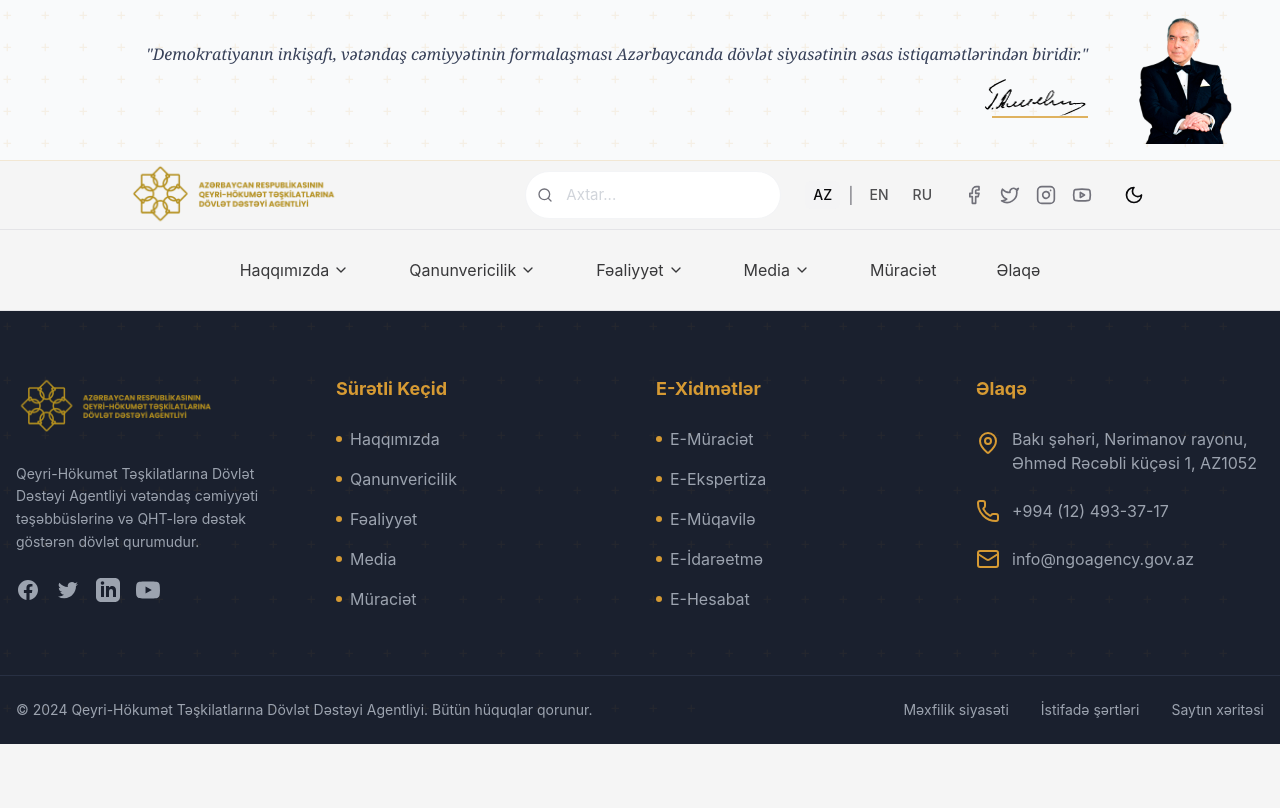
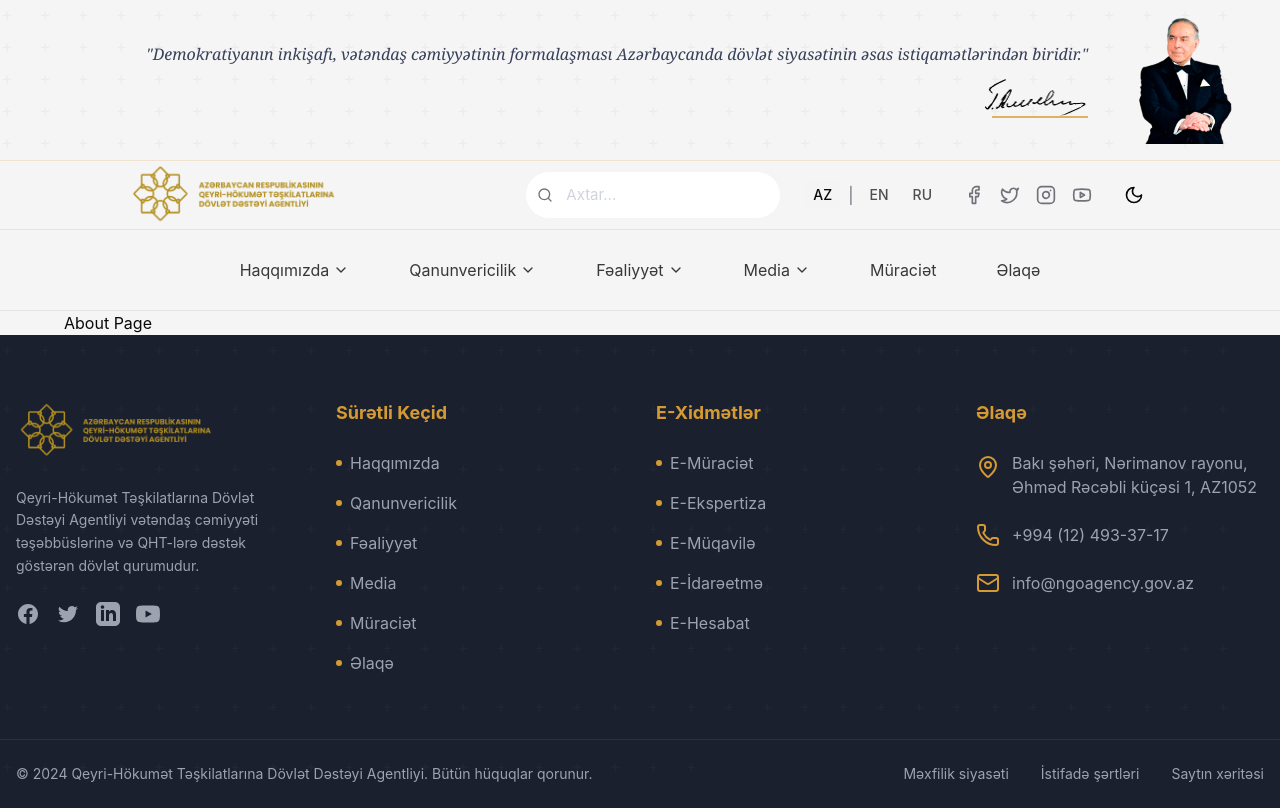
Before and after one commit to bayramlibahram/ngoagency_front, a Next.js app: page /en/about-us in a window 1280 px wide. Built offline with nearby package versions, Linux system fonts and the light colour scheme.

Commit message:
update navbar & footer

```diff
--- a/app/[lang]/about-us/page.jsx
+++ b/app/[lang]/about-us/page.jsx
@@ -1,7 +1,7 @@
 import React from "react";
 
 const page = () => {
-  return <div className="w-[90%] m-auto"></div>;
+  return <div className="w-[90%] m-auto">About Page</div>;
 };
 
 export default page;
--- a/components/layout-components/footer/index.jsx
+++ b/components/layout-components/footer/index.jsx
@@ -1,5 +1,7 @@
-import React from 'react';
-import { Mail, MapPin, Phone } from 'lucide-react';
+import React from "react";
+import Link from "next/link";
+import { Mail, MapPin, Phone } from "lucide-react";
+import { navigation } from "@/lib/constants/navigation";
 
 const Footer = () => {
   return (
@@ -7,7 +9,7 @@ const Footer = () => {
       {/* Background Pattern */}
       <div className="absolute inset-0 flex flex-row flex-wrap gap-2 p-0.5 pointer-events-none opacity-5">
         {Array.from({ length: 250 }).map((_, i) => (
-          <div key={i} className="text-gold-500" style={{ width:"30px" }}>
+          <div key={i} className="text-gold-500" style={{ width: "30px" }}>
             +
           </div>
         ))}
@@ -20,35 +22,44 @@ const Footer = () => {
             {/* Logo and About Section */}
             <div className="space-y-6">
               <div className="flex items-center space-x-3">
-                <img
-                  src="/global/logo-vertical.png"
-                  alt="Logo"
-                  className="h-16 w-auto"
-                />
+                <img src="/global/logo-vertical.png" alt="Logo" className="h-16 w-auto" />
               </div>
               <p className="text-gray-400 text-sm leading-relaxed">
-                Qeyri-Hökumət Təşkilatlarına Dövlət Dəstəyi Agentliyi vətəndaş cəmiyyəti təşəbbüslərinə və QHT-lərə dəstək göstərən dövlət qurumudur.
+                Qeyri-Hökumət Təşkilatlarına Dövlət Dəstəyi Agentliyi vətəndaş cəmiyyəti
+                təşəbbüslərinə və QHT-lərə dəstək göstərən dövlət qurumudur.
               </p>
               <div className="flex space-x-4">
-                <a href="#" className="text-gray-400 hover:text-gold-500 transition-colors duration-300">
+                <a
+                  href="#"
+                  className="text-gray-400 hover:text-gold-500 transition-colors duration-300"
+                >
                   <span className="sr-only">Facebook</span>
                   <svg className="h-6 w-6" fill="currentColor" viewBox="0 0 24 24">
                     <path d="M22 12c0-5.523-4.477-10-10-10S2 6.477 2 12c0 4.991 3.657 9.128 8.438 9.878v-6.987h-2.54V12h2.54V9.797c0-2.506 1.492-3.89 3.777-3.89 1.094 0 2.238.195 2.238.195v2.46h-1.26c-1.243 0-1.63.771-1.63 1.562V12h2.773l-.443 2.89h-2.33v6.988C18.343 21.128 22 16.991 22 12z" />
                   </svg>
                 </a>
-                <a href="#" className="text-gray-400 hover:text-gold-500 transition-colors duration-300">
+                <a
+                  href="#"
+                  className="text-gray-400 hover:text-gold-500 transition-colors duration-300"
+                >
                   <span className="sr-only">Twitter</span>
                   <svg className="h-6 w-6" fill="currentColor" viewBox="0 0 24 24">
                     <path d="M8.29 20.251c7.547 0 11.675-6.253 11.675-11.675 0-.178 0-.355-.012-.53A8.348 8.348 0 0022 5.92a8.19 8.19 0 01-2.357.646 4.118 4.118 0 001.804-2.27 8.224 8.224 0 01-2.605.996 4.107 4.107 0 00-6.993 3.743 11.65 11.65 0 01-8.457-4.287 4.106 4.106 0 001.27 5.477A4.072 4.072 0 012.8 9.713v.052a4.105 4.105 0 003.292 4.022 4.095 4.095 0 01-1.853.07 4.108 4.108 0 003.834 2.85A8.233 8.233 0 012 18.407a11.616 11.616 0 006.29 1.84" />
                   </svg>
                 </a>
-                <a href="#" className="text-gray-400 hover:text-gold-500 transition-colors duration-300">
+                <a
+                  href="#"
+                  className="text-gray-400 hover:text-gold-500 transition-colors duration-300"
+                >
                   <span className="sr-only">LinkedIn</span>
                   <svg className="h-6 w-6" fill="currentColor" viewBox="0 0 24 24">
                     <path d="M19 0h-14c-2.761 0-5 2.239-5 5v14c0 2.761 2.239 5 5 5h14c2.762 0 5-2.239 5-5v-14c0-2.761-2.238-5-5-5zm-11 19h-3v-11h3v11zm-1.5-12.268c-.966 0-1.75-.79-1.75-1.764s.784-1.764 1.75-1.764 1.75.79 1.75 1.764-.783 1.764-1.75 1.764zm13.5 12.268h-3v-5.604c0-3.368-4-3.113-4 0v5.604h-3v-11h3v1.765c1.396-2.586 7-2.777 7 2.476v6.759z" />
                   </svg>
                 </a>
-                <a href="#" className="text-gray-400 hover:text-gold-500 transition-colors duration-300">
+                <a
+                  href="#"
+                  className="text-gray-400 hover:text-gold-500 transition-colors duration-300"
+                >
                   <span className="sr-only">YouTube</span>
                   <svg className="h-6 w-6" fill="currentColor" viewBox="0 0 24 24">
                     <path d="M23.498 6.186a3.016 3.016 0 0 0-2.122-2.136C19.505 3.545 12 3.545 12 3.545s-7.505 0-9.377.505A3.017 3.017 0 0 0 .502 6.186C0 8.07 0 12 0 12s0 3.93.502 5.814a3.016 3.016 0 0 0 2.122 2.136c1.871.505 9.376.505 9.376.505s7.505 0 9.377-.505a3.015 3.015 0 0 0 2.122-2.136C24 15.93 24 12 24 12s0-3.93-.502-5.814zM9.545 15.568V8.432L15.818 12l-6.273 3.568z" />
@@ -61,36 +72,17 @@ const Footer = () => {
             <div>
               <h3 className="text-lg font-bold mb-6 text-gold-500">Sürətli Keçid</h3>
               <ul className="space-y-4">
-                <li>
-                  <a href="/about" className="text-gray-400 hover:text-gold-500 transition-colors duration-300 flex items-center">
-                    <span className="w-1.5 h-1.5 bg-gold-500 rounded-full mr-2"></span>
-                    Haqqımızda
-                  </a>
-                </li>
-                <li>
-                  <a href="/legislation" className="text-gray-400 hover:text-gold-500 transition-colors duration-300 flex items-center">
-                    <span className="w-1.5 h-1.5 bg-gold-500 rounded-full mr-2"></span>
-                    Qanunvericilik
-                  </a>
-                </li>
-                <li>
-                  <a href="/activities" className="text-gray-400 hover:text-gold-500 transition-colors duration-300 flex items-center">
-                    <span className="w-1.5 h-1.5 bg-gold-500 rounded-full mr-2"></span>
-                    Fəaliyyət
-                  </a>
-                </li>
-                <li>
-                  <a href="/media" className="text-gray-400 hover:text-gold-500 transition-colors duration-300 flex items-center">
-                    <span className="w-1.5 h-1.5 bg-gold-500 rounded-full mr-2"></span>
-                    Media
-                  </a>
-                </li>
-                <li>
-                  <a href="/apply" className="text-gray-400 hover:text-gold-500 transition-colors duration-300 flex items-center">
-                    <span className="w-1.5 h-1.5 bg-gold-500 rounded-full mr-2"></span>
-                    Müraciət
-                  </a>
-                </li>
+                {navigation.map((item,index) => (
+                    <li key={index}>
+                      <Link
+                        href={item.href}
+                        className="text-gray-400 hover:text-gold-500 transition-colors duration-300 flex items-center"
+                      >
+                        <span className="w-1.5 h-1.5 bg-gold-500 rounded-full mr-2"></span>
+                        {item.title}
+                      </Link>
+                    </li>
+                ))}
               </ul>
             </div>
 
@@ -99,31 +91,46 @@ const Footer = () => {
               <h3 className="text-lg font-bold mb-6 text-gold-500">E-Xidmətlər</h3>
               <ul className="space-y-4">
                 <li>
-                  <a href="/services/application" className="text-gray-400 hover:text-gold-500 transition-colors duration-300 flex items-center">
+                  <a
+                    href="/services/application"
+                    className="text-gray-400 hover:text-gold-500 transition-colors duration-300 flex items-center"
+                  >
                     <span className="w-1.5 h-1.5 bg-gold-500 rounded-full mr-2"></span>
                     E-Müraciət
                   </a>
                 </li>
                 <li>
-                  <a href="/services/expertise" className="text-gray-400 hover:text-gold-500 transition-colors duration-300 flex items-center">
+                  <a
+                    href="/services/expertise"
+                    className="text-gray-400 hover:text-gold-500 transition-colors duration-300 flex items-center"
+                  >
                     <span className="w-1.5 h-1.5 bg-gold-500 rounded-full mr-2"></span>
                     E-Ekspertiza
                   </a>
                 </li>
                 <li>
-                  <a href="/services/contract" className="text-gray-400 hover:text-gold-500 transition-colors duration-300 flex items-center">
+                  <a
+                    href="/services/contract"
+                    className="text-gray-400 hover:text-gold-500 transition-colors duration-300 flex items-center"
+                  >
                     <span className="w-1.5 h-1.5 bg-gold-500 rounded-full mr-2"></span>
                     E-Müqavilə
                   </a>
                 </li>
                 <li>
-                  <a href="/services/management" className="text-gray-400 hover:text-gold-500 transition-colors duration-300 flex items-center">
+                  <a
+                    href="/services/management"
+                    className="text-gray-400 hover:text-gold-500 transition-colors duration-300 flex items-center"
+                  >
                     <span className="w-1.5 h-1.5 bg-gold-500 rounded-full mr-2"></span>
                     E-İdarəetmə
                   </a>
                 </li>
                 <li>
-                  <a href="/services/report" className="text-gray-400 hover:text-gold-500 transition-colors duration-300 flex items-center">
+                  <a
+                    href="/services/report"
+                    className="text-gray-400 hover:text-gold-500 transition-colors duration-300 flex items-center"
+                  >
                     <span className="w-1.5 h-1.5 bg-gold-500 rounded-full mr-2"></span>
                     E-Hesabat
                   </a>
@@ -143,13 +150,19 @@ const Footer = () => {
                 </li>
                 <li className="flex items-center">
                   <Phone className="h-6 w-6 text-gold-500 mr-3 flex-shrink-0" />
-                  <a href="tel:+994124933717" className="text-gray-400 hover:text-gold-500 transition-colors duration-300">
+                  <a
+                    href="tel:+994124933717"
+                    className="text-gray-400 hover:text-gold-500 transition-colors duration-300"
+                  >
                     +994 (12) 493-37-17
                   </a>
                 </li>
                 <li className="flex items-center">
                   <Mail className="h-6 w-6 text-gold-500 mr-3 flex-shrink-0" />
-                  <a href="mailto:info@ngoagency.gov.az" className="text-gray-400 hover:text-gold-500 transition-colors duration-300">
+                  <a
+                    href="mailto:info@ngoagency.gov.az"
+                    className="text-gray-400 hover:text-gold-500 transition-colors duration-300"
+                  >
                     info@ngoagency.gov.az
                   </a>
                 </li>
@@ -162,11 +175,20 @@ const Footer = () => {
         <div className="border-t border-navy-800/50">
           <div className="container mx-auto px-4 py-6">
             <div className="flex flex-col md:flex-row justify-between items-center text-sm text-gray-400">
-              <p className="mb-4 md:mb-0">© 2024 Qeyri-Hökumət Təşkilatlarına Dövlət Dəstəyi Agentliyi. Bütün hüquqlar qorunur.</p>
+              <p className="mb-4 md:mb-0">
+                © 2024 Qeyri-Hökumət Təşkilatlarına Dövlət Dəstəyi Agentliyi. Bütün hüquqlar
+                qorunur.
+              </p>
               <div className="flex space-x-8">
-                <a href="/privacy" className="hover:text-gold-500 transition-colors duration-300">Məxfilik siyasəti</a>
-                <a href="/terms" className="hover:text-gold-500 transition-colors duration-300">İstifadə şərtləri</a>
-                <a href="/sitemap" className="hover:text-gold-500 transition-colors duration-300">Saytın xəritəsi</a>
+                <a href="/privacy" className="hover:text-gold-500 transition-colors duration-300">
+                  Məxfilik siyasəti
+                </a>
+                <a href="/terms" className="hover:text-gold-500 transition-colors duration-300">
+                  İstifadə şərtləri
+                </a>
+                <a href="/sitemap" className="hover:text-gold-500 transition-colors duration-300">
+                  Saytın xəritəsi
+                </a>
               </div>
             </div>
           </div>
--- a/components/layout-components/header-top/index.jsx
+++ b/components/layout-components/header-top/index.jsx
@@ -35,7 +35,7 @@ const HeaderTop = () => {
   };
 
   return (
-    <div ref={bannerRef} className="relative overflow-hidden bg-gray-50 border-b border-gold-500/20 dark:bg-navy-950 py-4">
+    <div ref={bannerRef} className="relative overflow-hidden border-b border-gold-500/20 dark:bg-navy-950 py-4">
       {/* Background Pattern */}
       <div className="absolute inset-0 flex flex-row flex-wrap gap-2 p-0.5 pointer-events-none" style={{ opacity: 0.1 }}>
         {Array.from({ length: 250 }).map((_, i) => (
--- /dev/null
+++ b/lib/constants/navigation.js
@@ -0,0 +1,82 @@
+export const navigation = [
+  {
+    title: "Haqqımızda",
+    href: "/about",
+    children: [
+      {
+        title: "Ümumi məlumat",
+        href: "/about/general-info",
+      },
+      {
+        title: "Missiyamız",
+        href: "/about/mission",
+      },
+      {
+        title: "Nizamnamə",
+        href: "#",
+        isExternal: true,
+      },
+      {
+        title: "Rəhbərlik",
+        href: "/about/management",
+        children: [
+          {
+            title: "Müşahidə Şurası",
+            href: "/about/management/supervisory-board",
+          },
+          {
+            title: "İcraçı direktor",
+            href: "/about/management/executive-director",
+          },
+          {
+            title: "Müavinlər",
+            href: "/about/management/deputy-directors",
+          },
+        ],
+      },
+      {
+        title: "Struktur",
+        href: "/about/structure",
+        children: [
+          {
+            title: "Struktur sxemi",
+            href: "/about/structure/schema",
+          },
+          {
+            title: "Şöbələr",
+            href: "/about/structure/departments",
+          },
+        ],
+      },
+    ],
+  },
+  {
+    title: "Qanunvericilik",
+    href: "/legislation",
+    children: [
+      { title: "Qanunlar", href: "/legislation/laws" },
+      { title: "Fərmanlar", href: "/legislation/decrees" },
+      { title: "Sərəncamlar", href: "/legislation/orders" },
+    ],
+  },
+  {
+    title: "Fəaliyyət",
+    href: "/activities",
+    children: [
+      { title: "E-xidmətlər", href: "/activities/e-services" },
+      { title: "Layihələr", href: "/activities/projects" },
+      { title: "Tədbirlər", href: "/activities/events" },
+    ],
+  },
+  {
+    title: "Media",
+    href: "/media",
+    children: [
+      { title: "Xəbərlər", href: "/media/news" },
+      { title: "Elanlar", href: "/media/announcements" },
+      { title: "Qalereya", href: "/media/gallery" },
+    ],
+  },
+  { title: "Müraciət", href: "/apply" },
+  { title: "Əlaqə", href: "/contact" },
+];
```
Also changed, not shown: components/layout-components/desktop-navbar/index.jsx (+32 -52 lines).
